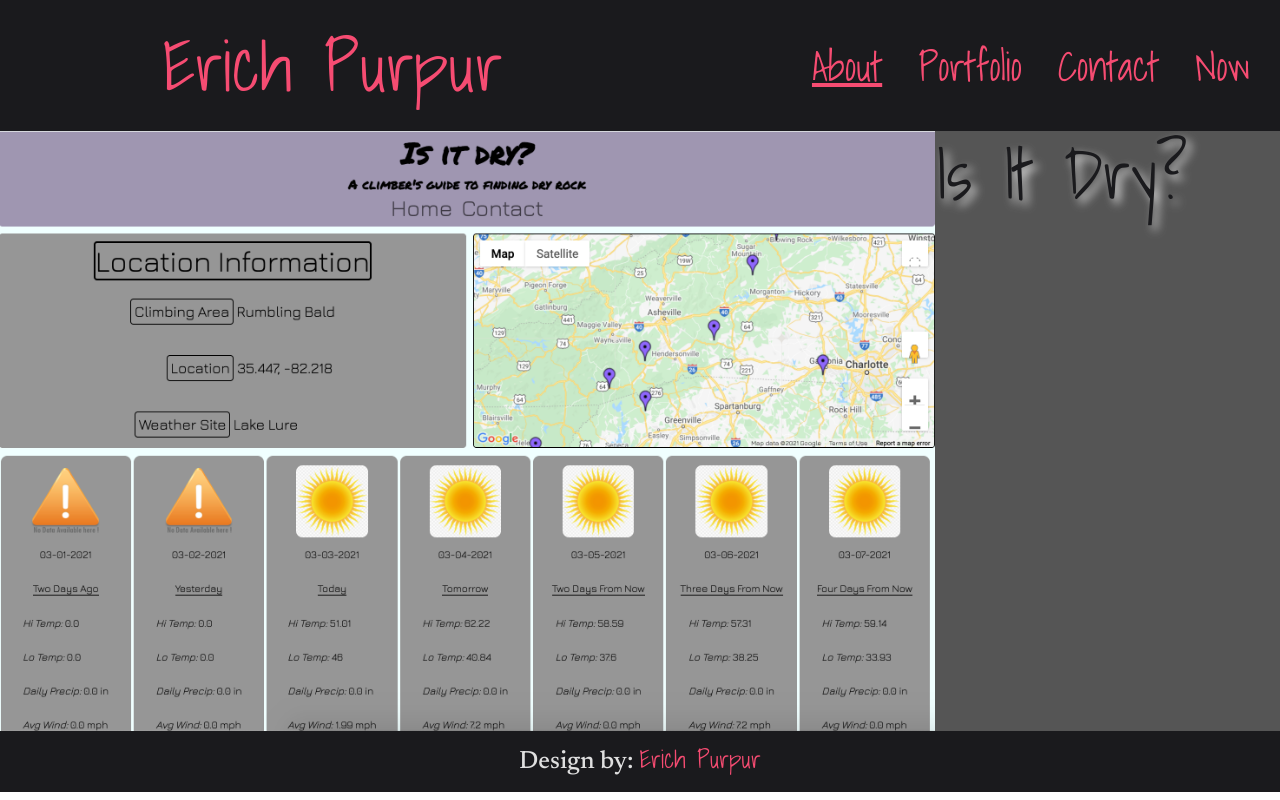
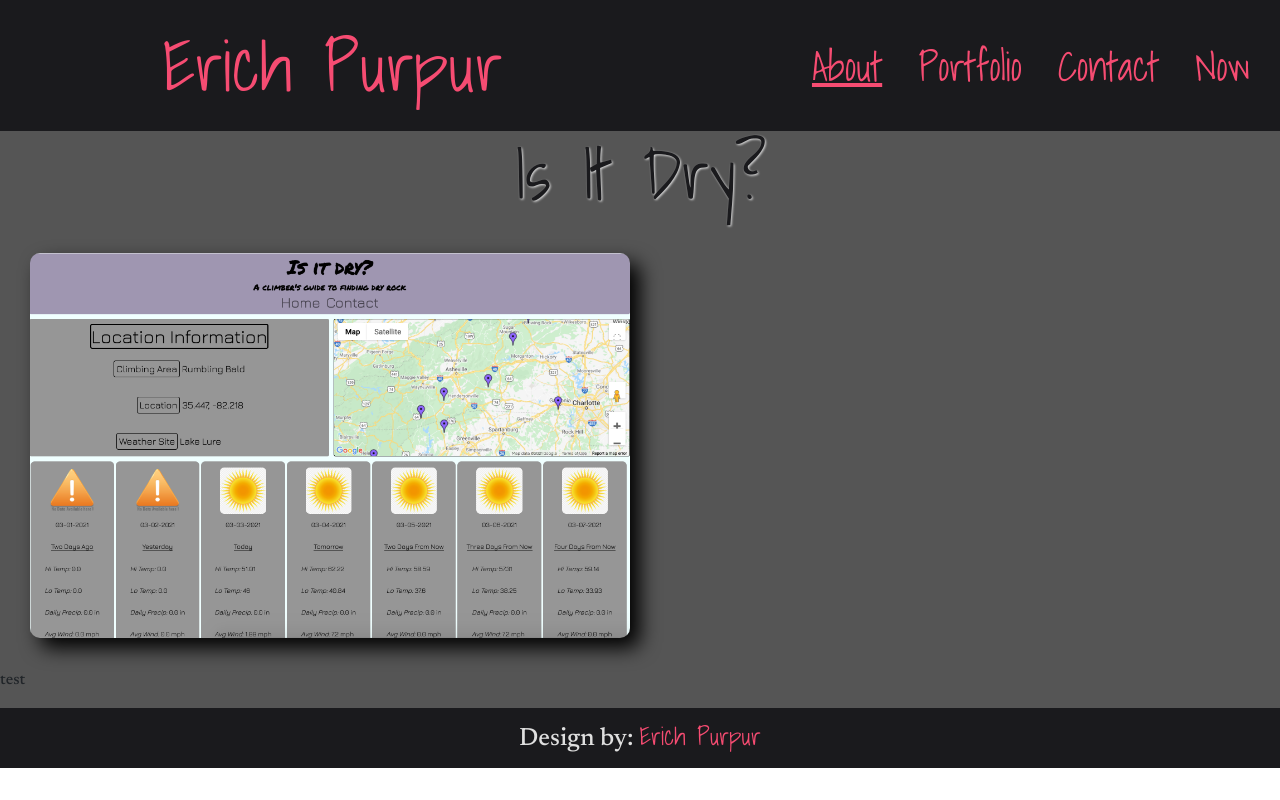
Before and after one commit to epurpur/ReactPortfolio, a React (Create React App) app: page /isitdry in a window 1280 px wide. Built offline with nearby package versions, Linux system fonts and the light colour scheme.

Commit message:
styling SingleProject component

```diff
--- a/src/App.css
+++ b/src/App.css
@@ -38,7 +38,7 @@
   color: var(--background-black);
   text-align: center;
   font-size: 70px;
-  filter: drop-shadow(5px 5px 5px var(--font-cream));
+  filter: drop-shadow(1px 1px 1px var(--font-cream));
 }
 
 .App h2 {
@@ -135,6 +135,10 @@ nav .navbar-nav li a {
   background-color: var(--mainsection-gray);
 }
 
+/**************************/
+/* Project Card Component */
+/**************************/
+
 .card {
   position: relative;
   width: 40%;
@@ -159,7 +163,6 @@ nav .navbar-nav li a {
   opacity: 0;
   transition: .5s ease;
   background-color: var(--background-black);
-  border-radius: 5px;
 }
 
 .card:hover .overlay {
@@ -183,15 +186,20 @@ nav .navbar-nav li a {
 /* Single Page Component */
 /*************************/
 
-#singleProjectPage {
+#singleProjectContainer {
   display: flex;
   flex-direction: row;
 }
 
-#singleProjectPage img {
-  height: 600px;
-  width: auto;
+#singleProjectContainer img {
+  height: auto;
+  width: 600px;
+  filter: drop-shadow(10px 10px 10px black);
+  margin: 30px;
+  border-radius: 10px;
 }
+
+
 
 /*********************/
 /* Contact Component */
--- a/src/components/SingleProject.js
+++ b/src/components/SingleProject.js
@@ -5,10 +5,13 @@ const SingleProject = ( {title, info, imgLink, deployLink} ) => {
 
 
     return (
-        <div id='singleProjectPage'>
-            <img id='headerImg' src={`/images/${imgLink}.png`} alt={`${title} application screenshot`}></img>
-            <div id='SingleProjectText'>
-                <h1>{title}</h1>
+        <div>
+            <h1> {title} </h1>
+            <div id='singleProjectContainer'>
+                <img src={`/images/${imgLink}.png`} alt={`${title} application screenshot`}></img>
+            </div>
+            <div id='singleProjectInfo'>
+                <p>test</p>
             </div>
         </div>
     )
```
